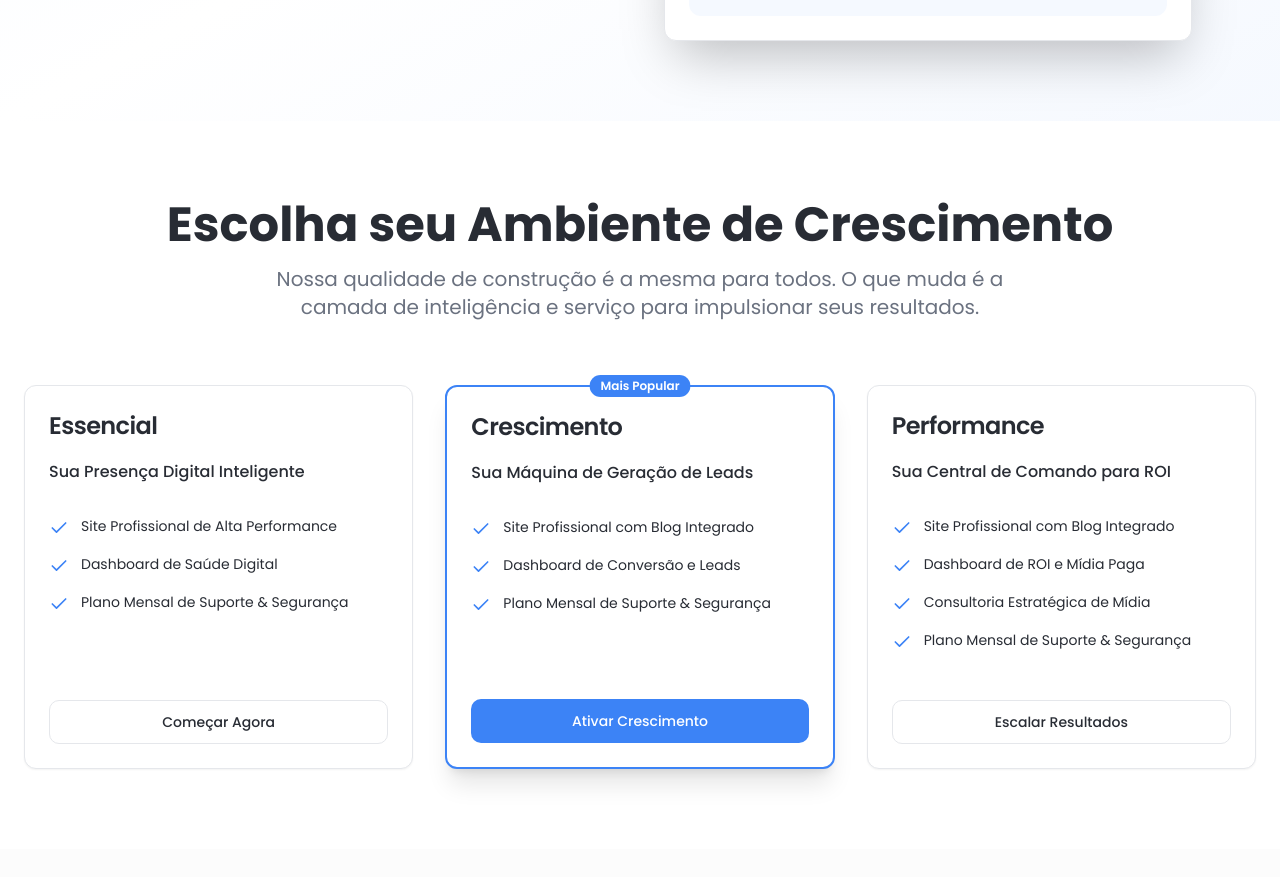
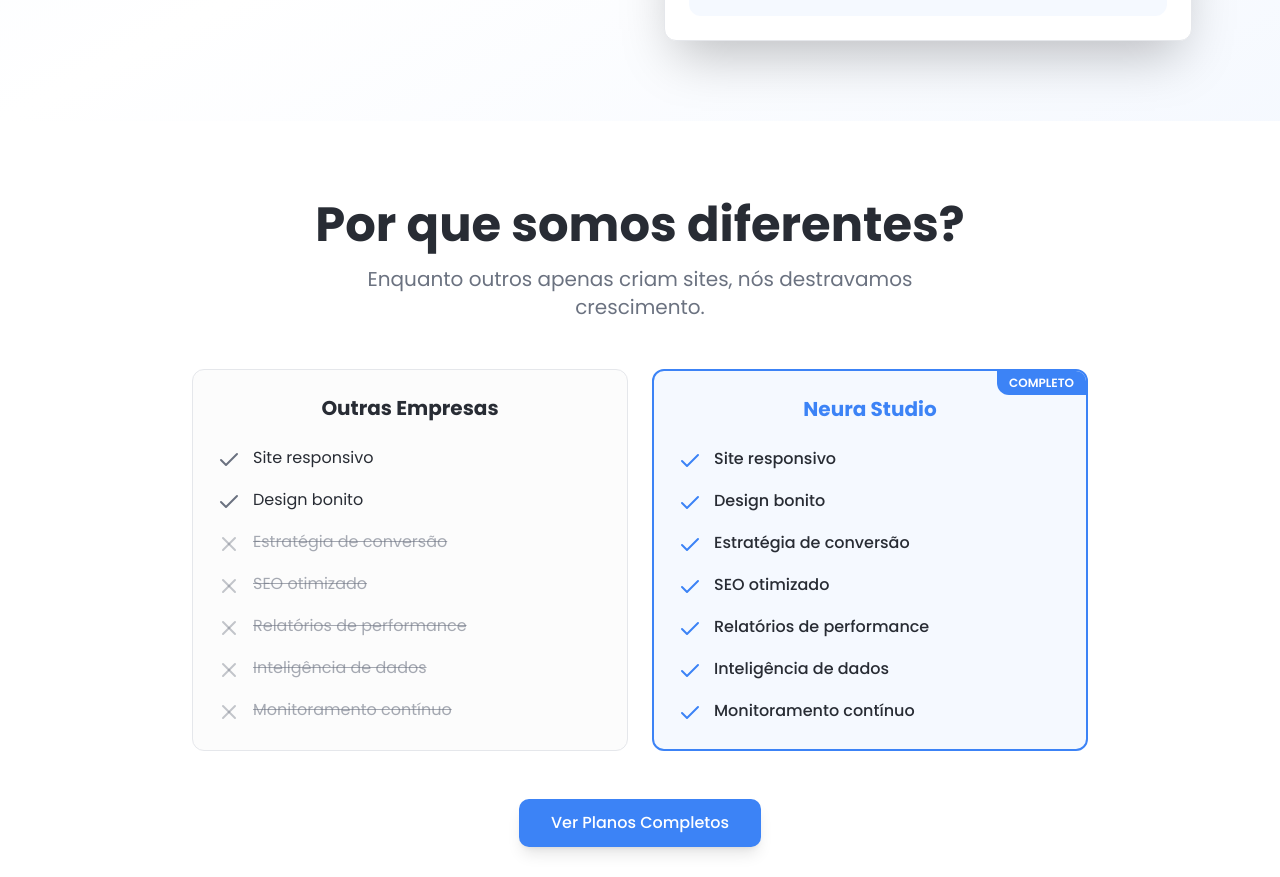
Before and after one commit to neurastudioia-oss/neura-ai-craft, a React (Vite) app: page / in a window 1280 px wide. Shown: the part 1920-2797 px from the top of the page. Built offline with nearby package versions, Linux system fonts and the light colour scheme; the HTML template or start-up script is replaced by a standard one.

Commit message:
Add comparison section

```diff
--- /dev/null
+++ b/src/components/Comparison.tsx
@@ -0,0 +1,92 @@
+import { Check, X } from "lucide-react";
+
+const Comparison = () => {
+  const others = [
+    { feature: "Site responsivo", has: true },
+    { feature: "Design bonito", has: true },
+    { feature: "Estratégia de conversão", has: false },
+    { feature: "SEO otimizado", has: false },
+    { feature: "Relatórios de performance", has: false },
+    { feature: "Inteligência de dados", has: false },
+    { feature: "Monitoramento contínuo", has: false },
+  ];
+
+  const neura = [
+    { feature: "Site responsivo", has: true },
+    { feature: "Design bonito", has: true },
+    { feature: "Estratégia de conversão", has: true },
+    { feature: "SEO otimizado", has: true },
+    { feature: "Relatórios de performance", has: true },
+    { feature: "Inteligência de dados", has: true },
+    { feature: "Monitoramento contínuo", has: true },
+  ];
+
+  return (
+    <section className="py-12 sm:py-16 md:py-20 bg-background">
+      <div className="container px-4 sm:px-6 max-w-6xl mx-auto">
+        <div className="text-center mb-8 sm:mb-12 animate-fade-in">
+          <h2 className="text-2xl sm:text-3xl md:text-4xl lg:text-5xl font-bold mb-3 sm:mb-4">
+            Por que somos diferentes?
+          </h2>
+          <p className="text-base sm:text-lg md:text-xl text-muted-foreground max-w-2xl mx-auto px-2">
+            Enquanto outros apenas criam sites, nós destravamos crescimento.
+          </p>
+        </div>
+
+        <div className="grid md:grid-cols-2 gap-4 sm:gap-6 max-w-4xl mx-auto">
+          {/* Outras Empresas */}
+          <div className="bg-secondary/30 rounded-lg p-4 sm:p-6 border border-border">
+            <h3 className="text-lg sm:text-xl font-bold mb-4 sm:mb-6 text-center">
+              Outras Empresas
+            </h3>
+            <ul className="space-y-3 sm:space-y-4">
+              {others.map((item, index) => (
+                <li key={index} className="flex items-start gap-3">
+                  {item.has ? (
+                    <Check className="h-5 w-5 sm:h-6 sm:w-6 text-muted-foreground flex-shrink-0 mt-0.5" />
+                  ) : (
+                    <X className="h-5 w-5 sm:h-6 sm:w-6 text-muted-foreground/40 flex-shrink-0 mt-0.5" />
+                  )}
+                  <span className={`text-sm sm:text-base ${!item.has && "text-muted-foreground/60 line-through"}`}>
+                    {item.feature}
+                  </span>
+                </li>
+              ))}
+            </ul>
+          </div>
+
+          {/* Neura Studio */}
+          <div className="bg-primary/5 rounded-lg p-4 sm:p-6 border-2 border-primary relative overflow-hidden">
+            <div className="absolute top-0 right-0 bg-primary text-primary-foreground px-3 py-1 text-xs font-semibold rounded-bl-lg">
+              COMPLETO
+            </div>
+            <h3 className="text-lg sm:text-xl font-bold mb-4 sm:mb-6 text-center text-primary">
+              Neura Studio
+            </h3>
+            <ul className="space-y-3 sm:space-y-4">
+              {neura.map((item, index) => (
+                <li key={index} className="flex items-start gap-3">
+                  <Check className="h-5 w-5 sm:h-6 sm:w-6 text-primary flex-shrink-0 mt-0.5" />
+                  <span className="text-sm sm:text-base font-medium">
+                    {item.feature}
+                  </span>
+                </li>
+              ))}
+            </ul>
+          </div>
+        </div>
+
+        <div className="text-center mt-8 sm:mt-12">
+          <a
+            href="#packages"
+            className="inline-flex items-center justify-center w-full sm:w-auto px-6 sm:px-8 py-3 text-sm sm:text-base font-medium rounded-md bg-primary text-primary-foreground hover:bg-primary/90 transition-colors duration-300 shadow-lg hover:shadow-xl"
+          >
+            Ver Planos Completos
+          </a>
+        </div>
+      </div>
+    </section>
+  );
+};
+
+export default Comparison;
--- a/src/pages/Index.tsx
+++ b/src/pages/Index.tsx
@@ -1,6 +1,7 @@
 import Hero from "@/components/Hero";
 import Problem from "@/components/Problem";
 import Solution from "@/components/Solution";
+import Comparison from "@/components/Comparison";
 import PricingTable from "@/components/PricingTable";
 import Portfolio from "@/components/Portfolio";
 import ContactForm from "@/components/ContactForm";
@@ -13,6 +14,7 @@ const Index = () => {
       <Hero />
       <Problem />
       <Solution />
+      <Comparison />
       <div id="packages">
         <PricingTable />
       </div>
```
